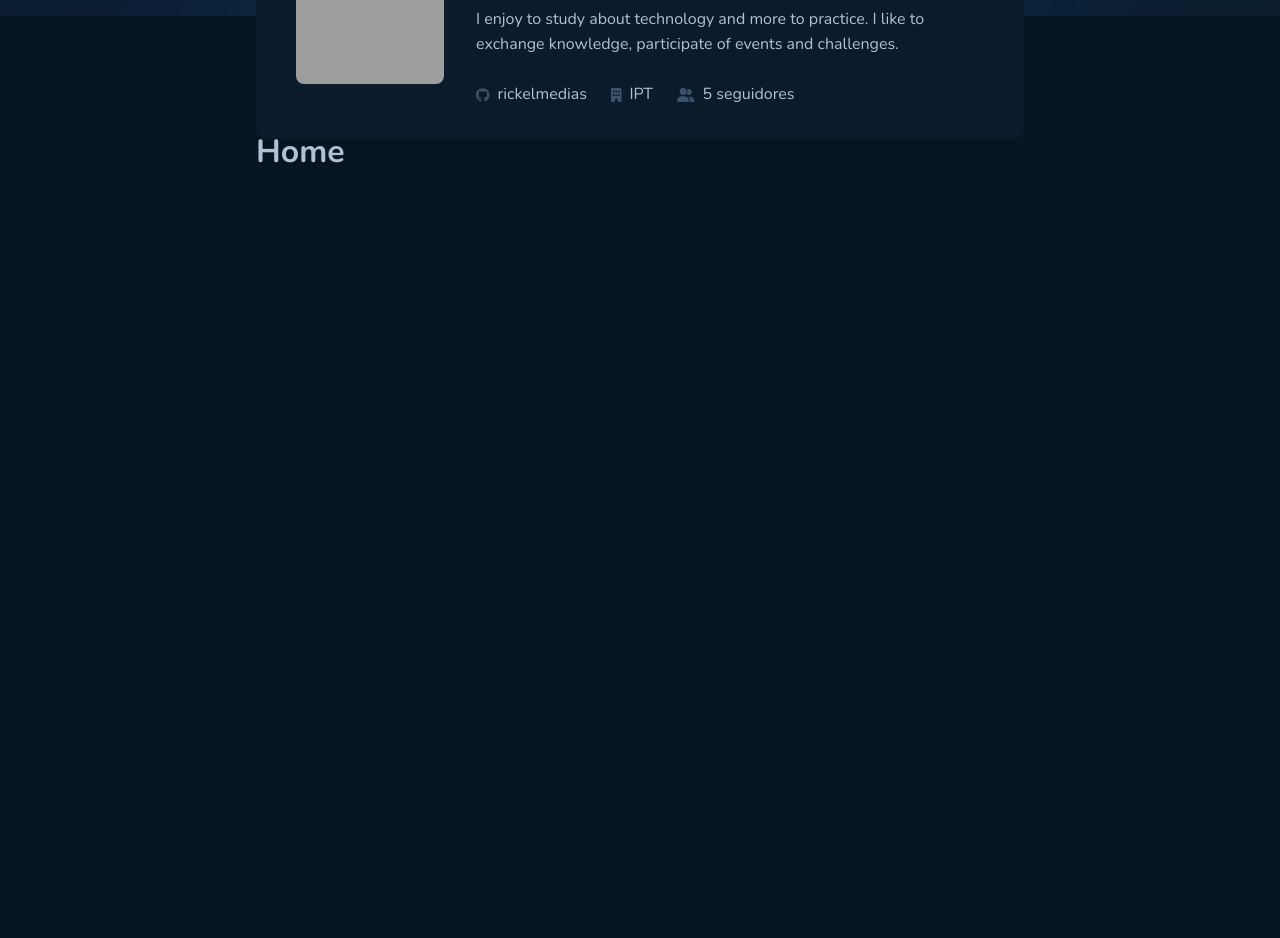
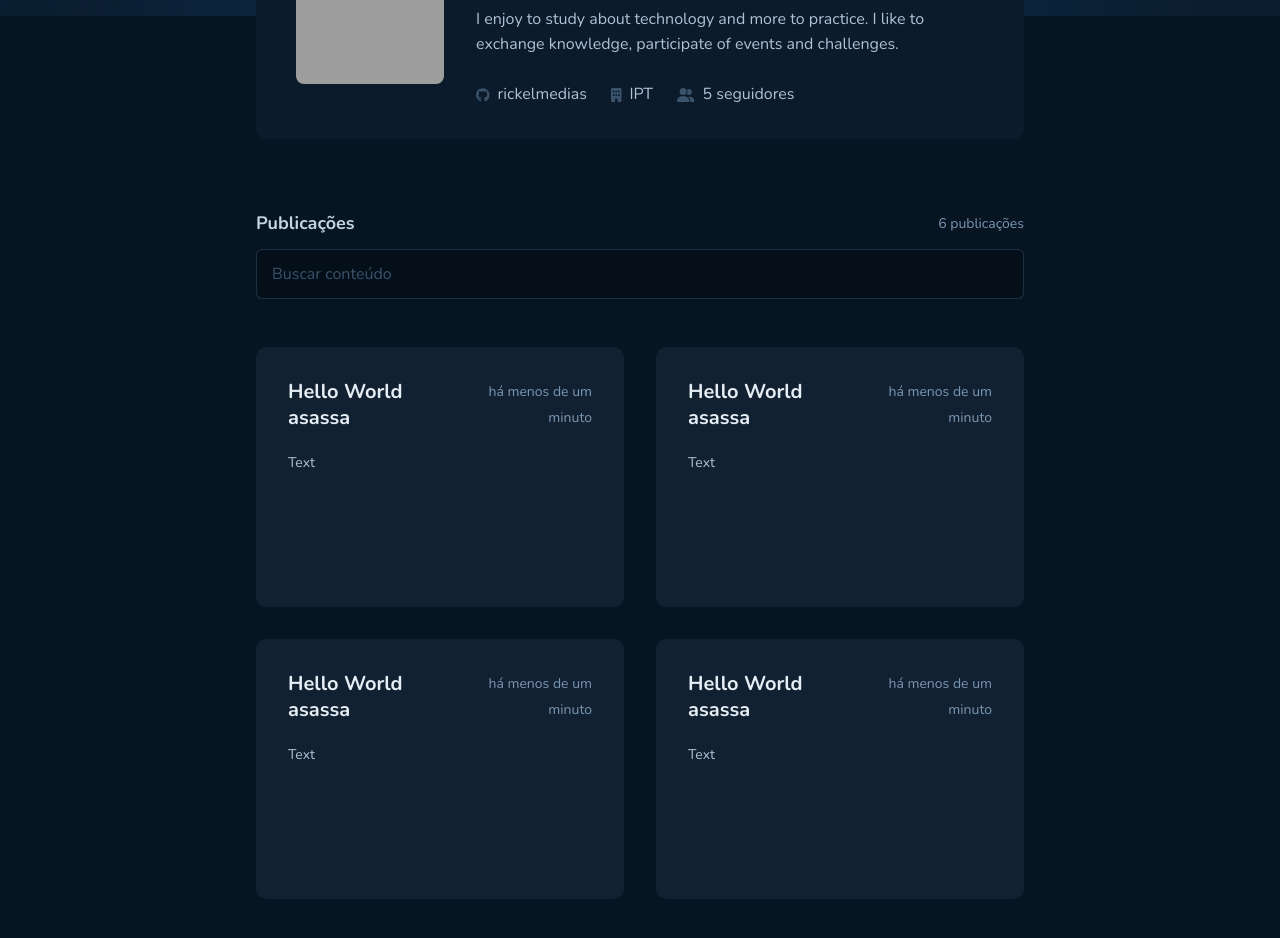
Before and after one commit to RickelmeDias/GithubBlog, a React (Vite) app: page / in a window 1280 px wide. Shown: the part 280-1218 px from the top of the page. Before the commit the page ends 800 px from the top, so only its background shows below. Built offline with nearby package versions, Linux system fonts and the light colour scheme; grey boxes are pictures that could not be loaded.

Commit message:
Pages mockup finished

```diff
--- a/src/components/CustomCard/styles.ts
+++ b/src/components/CustomCard/styles.ts
@@ -3,14 +3,14 @@ import styled from "styled-components";
 export const CustomCardContainer = styled.button`
   background-color: ${(props) => props.theme["base-post"]};
   border: none;
-  padding: 2rem;
-  width: 416px;
   display: flex;
   flex-direction: column;
   gap: 1.25rem;
+  padding: 2rem;
   height: 260px;
   border-radius: 10px;
   text-align: left;
+  align-items: stretch;
 
   &:hover {
     box-shadow: inset 0 0 0 2px ${(props) => props.theme["base-label"]};
@@ -34,6 +34,7 @@ export const HeaderTitle = styled.div`
     font-weight: 400;
     font-size: 0.875rem;
     color: ${(props) => props.theme["base-span"]};
+    text-align: right;
   }
 `;
 
--- a/src/layouts/DefaultLayout/styles.ts
+++ b/src/layouts/DefaultLayout/styles.ts
@@ -15,13 +15,12 @@ export const LayoutContainer = styled.div`
     width: 100%;
     z-index: -1;
   }
-  background-color: ${(props) => props.theme.background};
 `;
 
 export const LogoHeader = styled.div`
   display: flex;
   justify-content: center;
-  width: 100vw;
+  width: 100%;
   img {
     margin-top: 4rem;
     margin-bottom: 2.875rem;
--- a/src/pages/Home/index.tsx
+++ b/src/pages/Home/index.tsx
@@ -1,5 +1,7 @@
+import { CustomCard } from "../../components/CustomCard";
+import { CustomInput } from "../../components/CustomInput/styles";
 import { ProfileCard } from "./ProfileCard";
-import { HomeContainer } from "./styles";
+import { GridPublications, HomeContainer, PublicationsInfo } from "./styles";
 
 export function Home() {
   return (
@@ -12,7 +14,25 @@ export function Home() {
         company="IPT"
         followers="5"
       />
-      <h1>Home</h1>
+      <PublicationsInfo>
+        <h3>Publicações</h3>
+        <p>6 publicações</p>
+      </PublicationsInfo>
+      <CustomInput placeholder="Buscar conteúdo" type="text" />
+      <GridPublications>
+        <CustomCard time={new Date()} title="Hello World asassa" key={0}>
+          Text
+        </CustomCard>
+        <CustomCard time={new Date()} title="Hello World asassa" key={0}>
+          Text
+        </CustomCard>
+        <CustomCard time={new Date()} title="Hello World asassa" key={0}>
+          Text
+        </CustomCard>
+        <CustomCard time={new Date()} title="Hello World asassa" key={0}>
+          Text
+        </CustomCard>
+      </GridPublications>
     </HomeContainer>
   );
 }
--- a/src/pages/Home/styles.ts
+++ b/src/pages/Home/styles.ts
@@ -3,3 +3,27 @@ import styled from "styled-components";
 export const HomeContainer = styled.div`
   width: 100%;
 `;
+
+export const PublicationsInfo = styled.span`
+  margin-top: 4.5rem;
+  margin-bottom: 0.75rem;
+  display: flex;
+  justify-content: space-between;
+  h3 {
+    font-size: 1.125rem;
+    color: ${(props) => props.theme["base-subtitle"]};
+  }
+
+  p {
+    font-size: 0.875rem;
+    color: ${(props) => props.theme["base-span"]};
+  }
+`;
+
+export const GridPublications = styled.div`
+  display: grid;
+  margin-top: 3rem;
+  grid-template-columns: 1fr 1fr;
+  gap: 2rem;
+  margin-bottom: 250px;
+`;
--- a/src/pages/Post/index.tsx
+++ b/src/pages/Post/index.tsx
@@ -1,3 +1,58 @@
+import { faGithub } from "@fortawesome/free-brands-svg-icons";
+import { faCalendarDay, faComment } from "@fortawesome/free-solid-svg-icons";
+import { FontAwesomeIcon } from "@fortawesome/react-fontawesome";
+import { formatDistanceToNow } from "date-fns";
+import { CustomLink, CustomLinkType } from "../../components/CustomLink";
+import {
+  Infos,
+  MenuPost,
+  PostContainer,
+  PostContent,
+  PostInformations,
+} from "./styles";
+
 export function Post() {
-  return <h1>Post</h1>;
+  return (
+    <PostContainer>
+      <PostInformations>
+        <MenuPost>
+          <CustomLink type={CustomLinkType.BACK_PAGE} to="/">
+            VOLTAR
+          </CustomLink>
+          <CustomLink
+            type={CustomLinkType.ACCESS_PAGE}
+            outsideSite={true}
+            to="https://github.com"
+          >
+            VER NO GITHUB
+          </CustomLink>
+        </MenuPost>
+        <h2>JavaScript data types and data structures</h2>
+        <Infos>
+          <p>
+            <FontAwesomeIcon icon={faGithub} size="sm" className="icon" />
+            {"Rickelme Dias"}
+          </p>
+          <p>
+            <FontAwesomeIcon icon={faCalendarDay} size="sm" className="icon" />
+            {formatDistanceToNow(new Date())}
+          </p>
+          <p>
+            <FontAwesomeIcon icon={faComment} size="sm" className="icon" />
+            {8 + " comentários"}
+          </p>
+        </Infos>
+      </PostInformations>
+      <PostContent>
+        Programming languages all have built-in data structures, but these often
+        differ from one language to another. This article attempts to list the
+        built-in data structures available in JavaScript and what properties
+        they have. These can be used to build other data structures. Wherever
+        possible, comparisons with other languages are drawn. Dynamic typing
+        JavaScript is a loosely typed and dynamic language. Variables in
+        JavaScript are not directly associated with any particular value type,
+        and any variable can be assigned (and re-assigned) values of all types:
+      </PostContent>
+    </PostContainer>
+  );
 }
--- /dev/null
+++ b/src/pages/Post/styles.ts
@@ -0,0 +1,33 @@
+import styled from "styled-components";
+
+export const PostContainer = styled.div`
+  width: 100%;
+`;
+export const PostInformations = styled.div`
+  padding: 2rem;
+  background-color: ${(props) => props.theme["base-profile"]};
+  border-radius: 10px;
+  width: 100%;
+`;
+export const MenuPost = styled.div`
+  display: flex;
+  justify-content: space-between;
+  margin-bottom: 1.25rem;
+`;
+export const Infos = styled.div`
+  margin-top: 0.5rem;
+  display: flex;
+  color: ${(props) => props.theme["base-label"]};
+  gap: 2rem;
+  p {
+    display: flex;
+    justify-content: center;
+    align-items: center;
+    gap: 0.5rem;
+  }
+`;
+
+export const PostContent = styled.p`
+  padding: 2.5rem;
+  align-items: left;
+`;
```
